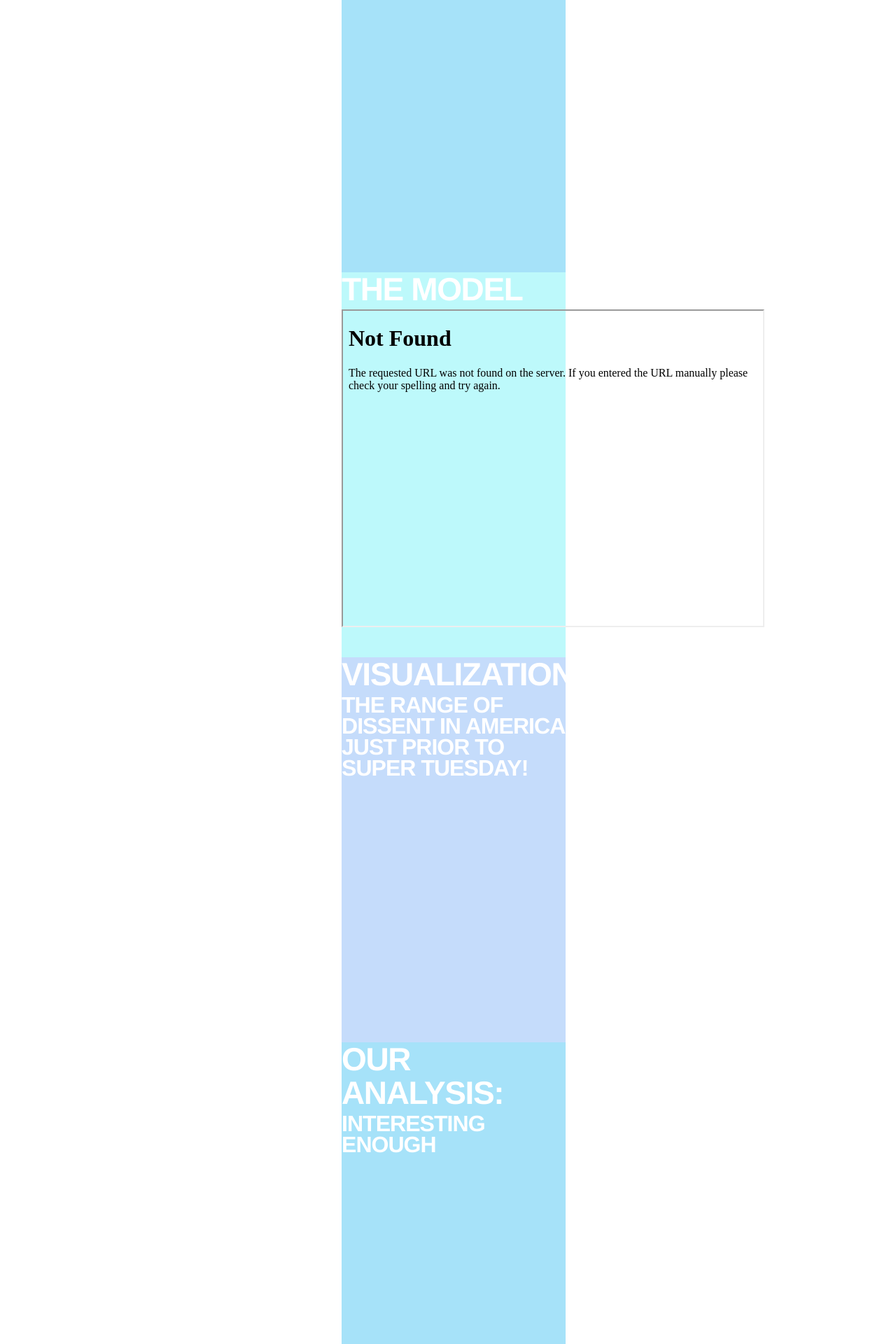
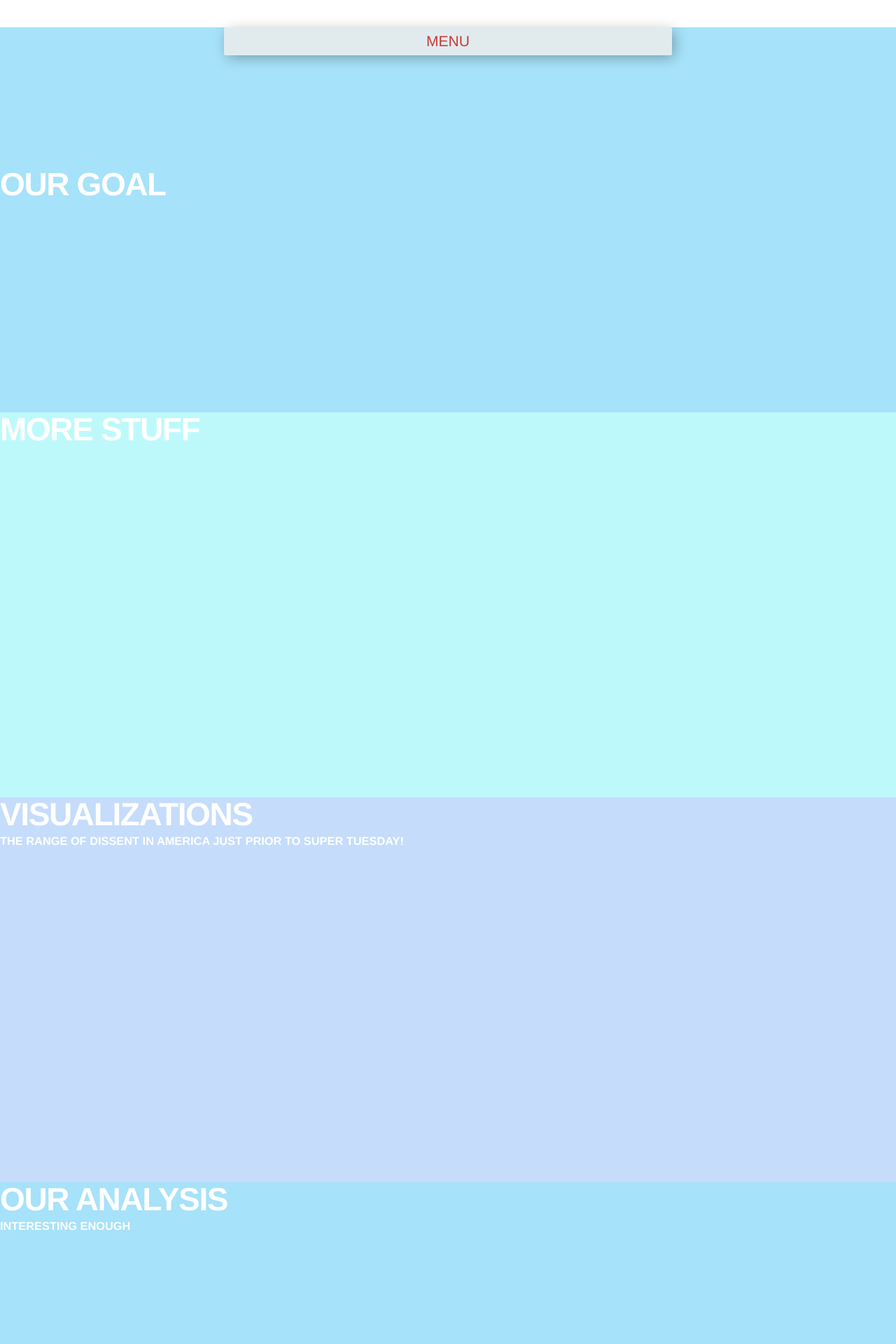
Before and after one commit to alexisophiek/Final_Project, a Flask app: page / in a window 1280 px wide. Shown: the part 961-2881 px from the top of the page at 70% size. Run offline with Flask 2, Linux system fonts and the light colour scheme; parts of the project's set-up code (start-up, migrations or seed data) failed here and were passed over; some web fonts are replaced.

Commit message:
more style

```diff
--- a/static/css/style.css
+++ b/static/css/style.css
@@ -1,13 +1,7 @@
-/*! normalize-scss | MIT/GPLv2 License | bit.ly/normalize-scss */
-
-html {
-    height: 100%;
-    overflow-x: hidden
-}
 
 body {
     margin: 0;
-    background-color: #ffffff;
+    background-color:transparent;
     min-height: 100%;
     font-family: Bryant-Condensed, "Helvetica Neue", helvetica, arial, sans-serif;
     font-size: 14px;
@@ -18,14 +12,97 @@
     text-rendering: optimizeLegibility
 }
 
-.site__header {
-    background-image: url(../images/header.png);
-    background-repeat: no-repeat;
-    background-position: center;
-    margin: 0px;
-    padding: 0px;
+
+  nav h2 {
+    border-radius: 2px;
+    position: relative;
+    background: #e1ebed;
+    height: 40px;
+    text-transform: uppercase;
+    color:#ca3838;
+    font-weight: 200;
+    display: flex;
+    flex: 1;
+    justify-content: center;
+    align-items: center;
+    box-shadow: 4px 4px 20px -2px rgba(0,0,0,.35);
+    transition: all .4s;
+  }
+
+  nav:hover h2{
+    transform: translateY(-2px);
+    box-shadow: 2px 2px 5px -1px rgba(0,0,0,.35);
+   }
+  nav:hover:active h2{
+    transform: translateY(10px);
+    box-shadow: 0px -1px 2px 0px rgba(0,0,0,.35);
+   }
+
+  input {
+    position: absolute;
+    left: 0;
+    top: 0;
     width: 100%;
+    z-index: 1;
+    opacity: 0;
+    cursor: pointer;
+    height: 40px;
+  }
+
+  #toggle:checked ~ul {
+    height: 0%;
+  }
+
+  nav ul {
+    padding-left: 0;
+    padding-top: 0;
+    margin-top: 0;
+    list-style: none;
+    overflow: hidden;
+    text-align: right;
+    margin-bottom: 22px;
+    text-align: center;
+    transition: all .4s ease-out;
     height: 100%;
+
+  }
+  nav ul li {
+    border-radius: 2px;
+    position: relative;
+    display: inline-block;
+    margin-left: 35px;
+    line-height: 1.5;
+    width: 100%;
+    margin: 0;
+    margin-bottom: 5px;
+    background: #e1ebed;
+    transition: background 3s;
+    box-shadow: 2px 2px 10px -2px rgba(0,0,0,.35);
+  }
+
+  nav ul li:hover {
+    background: mediumorchid;
+    transition: background .45s;
+  }
+
+  nav ul a {
+    display: block;
+    color: ivory;
+    text-transform: lowercase;
+    font-size: 18px;
+    font-weight: 200;
+    text-decoration: none;
+    transition: color .3s;
+  }
+
+
+.nav-bar {
+    margin: auto;
+    margin-top: 40px;
+    position: relative;
+    width: 50vw;
+    min-width: 320px;
+    height: 200px;
   }
 
 
@@ -33,21 +110,6 @@
     width: 100%;
     height: 550px;
 }
-
-h1 {
-    margin: .67em 0
-}
-
-
-small {
-    font-size: 80%
-}
-
-
-img {
-    border-style: none
-}
-
 
 @font-face {
     font-family: "Bryant-Condensed";
@@ -130,56 +192,6 @@
 
 
 
-.h2,
-h2 {
-    font-size: 32px;
-    line-height: 30px;
-    font-weight: 700;
-    letter-spacing: -.03em;
-    margin-bottom: 3px
-}
-
-
-.h3,
-h3 {
-    font-size: 20px;
-    line-height: 18px;
-    font-weight: 400;
-    letter-spacing: -.03em;
-    margin-bottom: 3px
-}
-
-
-.h4,
-h4 {
-    font-size: 16px;
-    line-height: 18px;
-    font-weight: 700;
-    letter-spacing: -.03em;
-    margin-bottom: 0
-}
-
-ol,
-ul {
-    margin-bottom: 16px;
-    padding-left: 16px
-}
-
-p.large {
-    font-size: 16px;
-    line-height: 22px
-}
-
-
-
-
-
-
-.site__content {
-    overflow: hidden
-}
-
-
 #first-section {
     background-color: #00abee59;
     margin: 0;
@@ -210,55 +222,8 @@
 
 }
 
-
 .footer {
     text-align: center;
     padding: 75px 0 70px;
     background-color: #55acee;
 }
-
-
-.footer__content {
-    max-width: 1024px;
-    padding: 0;
-    margin: 0;
-    display: inline-flex;
-    flex-flow: column;
-    align-items: center
-}
-
-
-.footer__background {
-    position: absolute;
-    top: 0;
-    left: 0
-}
-
-
-
-.footer__title {
-    margin-bottom: 0
-}
-
-
-
-.container {
-    max-width: 320px;
-    padding: 0 24px 0 40px;
-    margin: 0 auto;
-
-}
-
-/* @media (min-width:768px) {
-    .container {
-        padding-left: 96px;
-        max-width: 768px
-    }
-}
-
-@media (min-width:1024px) {
-    .container {
-        padding-left: 128px;
-        max-width: 1024px
-    }
-} */
--- a/templates/dump.html
+++ b/templates/dump.html
@@ -1,4 +1,4 @@
-<!DOCTYPE html>
+<!-- <!DOCTYPE html>
 <html lang="en-US">
 
 <head>
@@ -38,4 +38,4 @@
 <script type="text/javascript" src="static/js/dump_table.js"></script>
 
 
-</html>
+</html> -->
--- a/templates/foot.html
+++ b/templates/foot.html
@@ -1,6 +1,6 @@
-<!-- <script type="text/javascript" src="static/js/config.js"></script> -->
+<script type="text/javascript" src="static/js/config.js"></script> -->
 <script src="https://cdnjs.cloudflare.com/ajax/libs/popper.js/1.14.7/umd/popper.min.js"
         integrity="sha384-UO2eT0CpHqdSJQ6hJty5KVphtPhzWj9WO1clHTMGa3JDZwrnQq4sF86dIHNDz0W1"
         crossorigin="anonymous"></script>
 <!-- <script type="text/javascript" src="cleaned_tweets.js"></script>
-<script type="text/javascript" src='static/js/nrc_lexicon.js'></script> -->
+<script type="text/javascript" src='static/js/nrc_lexicon.js'></script>
--- a/templates/main.html
+++ b/templates/main.html
@@ -5,38 +5,44 @@
 </head>
 
 <body>
-    <div class="site">
-        <header class="site__header">
+    <header class="site_header">
+        <img src="../static/images/header.svg" style="width: 100%; height: auto;">
     </header>
     <main class="site__main">
-            </div>
         <div class="site__content">
             <div class="container">
                 <section id="first-section" class="grid grid--01-our-mission">
+                    <nav class="nav-bar">
+                        <h2>Menu</h2>
+                        <input id="toggle" type="checkbox" checked>
+                        <ul>
+                            <li><a href="/model">NLTK Model</a></li>
+                            <li><a href="https://github.com/alexisophiek/Final_Project">Twit Stack GitHub</a></li>
+                        </ul>
+                    </nav>
                     <div>
-                            <h2 class="h1">Our Goal:</h2>
+                        <h2 class="h1">Our Goal</h2>
                     </div>
                 </section>
-                    <section id="second-section" class="grid grid--02-our-model">
+                <section id="second-section" class="grid grid--02-our-stuff">
                     <div>
-                            <h2 class="h1">The Model</h2>
-                            <iframe src="/NLTK_Model_Slides.slides.html" width="600" height="450"></iframe>
+                        <h2 class="h1">More Stuff</h2>
 
                     </div>
                 </section>
                 <section id="third-section" class="grid grid--03-our-viz">
                     <div>
-                            <h2 class="h1">Visualizations:</h2>
+                        <h2 class="h1">Visualizations</h2>
                         <h3 class="h2">The Range of Dissent in America just Prior to Super Tuesday!</h3>
-                            <svg id = "wordcloud"></svg>
-                            <svg id = "nrc_play?"></svg>
-                            <svg id = "timeline?"></svg>
+                        <svg id="wordcloud"></svg>
+                        <svg id="nrc_play?"></svg>
+                        <svg id="timeline?"></svg>
 
                     </div>
                 </section>
                 <section id="fourth-section" class="grid grid--04-our-analysis">
                     <div>
-                            <h2 class="h1">Our Analysis:</h2>
+                        <h2 class="h1">Our Analysis</h2>
                         <h3 class="h2">Interesting enough</h3>
                         <!-- Word Bag type Vis and other -->
                     </div>
@@ -56,16 +62,7 @@
     </div>
     <div class="site__footer">
         <footer class="footer">
-            <div class="footer__nav_sync"></div>
-            <div class="footer__inner">
-                <div class="footer__content">
-                    <div class="footer__Section footer__section--NAME"></div>
-                    <div class="footer__Section footer__section--NAME"></div>
-                    <div class="footer__Section footer__section--NAME"></div>
-                    <div class="footer__Section footer__section--NAME"></div>
-                </div>
             <p class="h4 u-text-center">A University of Oregon Data Analytics Boot Camp Project, 2020</p>
-            </div>
         </footer>
     </div>
 </body>
```
Also changed, not shown: templates/base.html (deleted, +0 -23 lines), templates/nav.html (deleted, +0 -19 lines), static/images/header.svg, templates/NLTK_Model_Slides.slides.html (renamed from templates/NLTK_Model_Slides.slides (2).html). Lines whose indentation alone changed are shown as unchanged.
